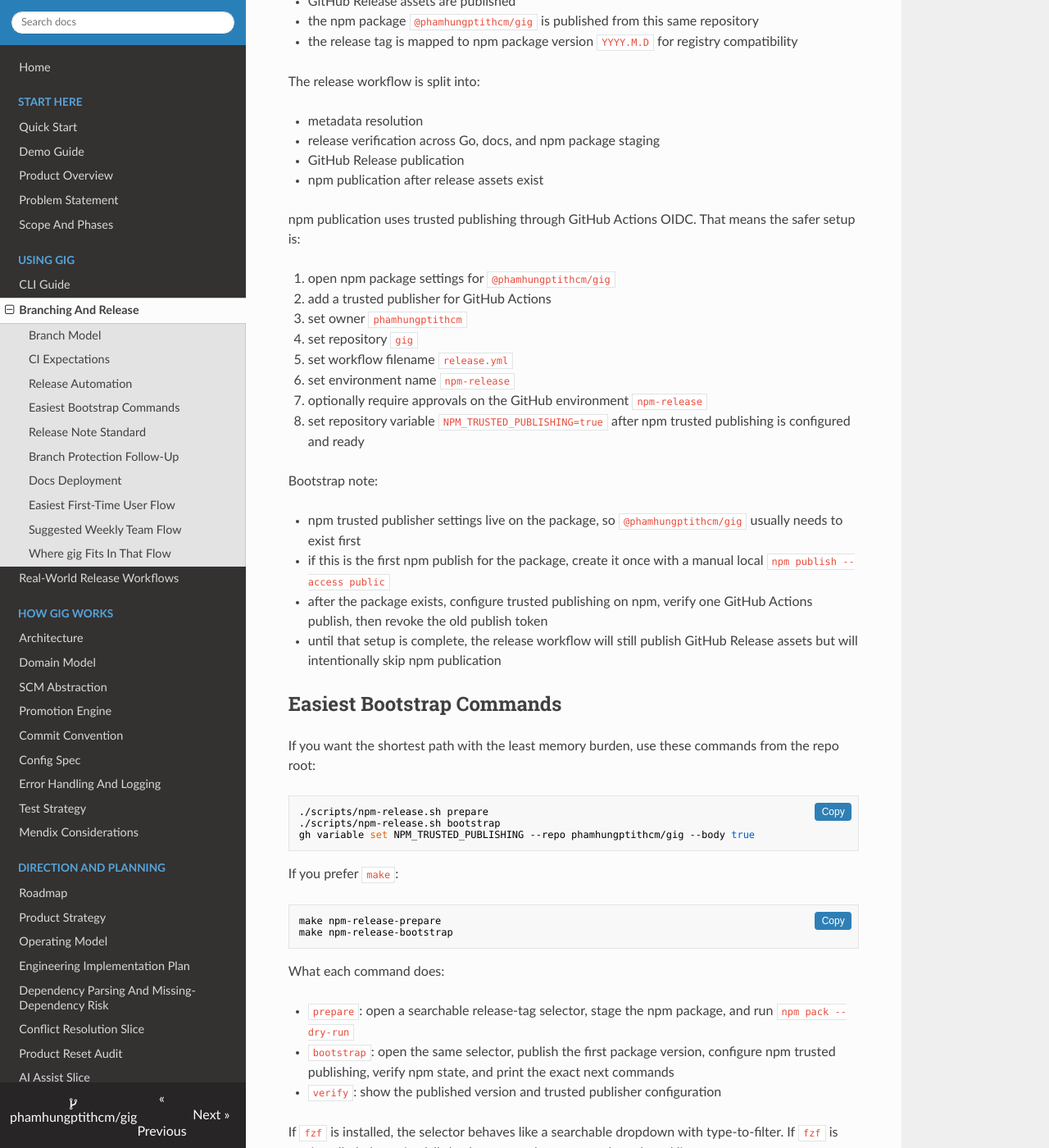
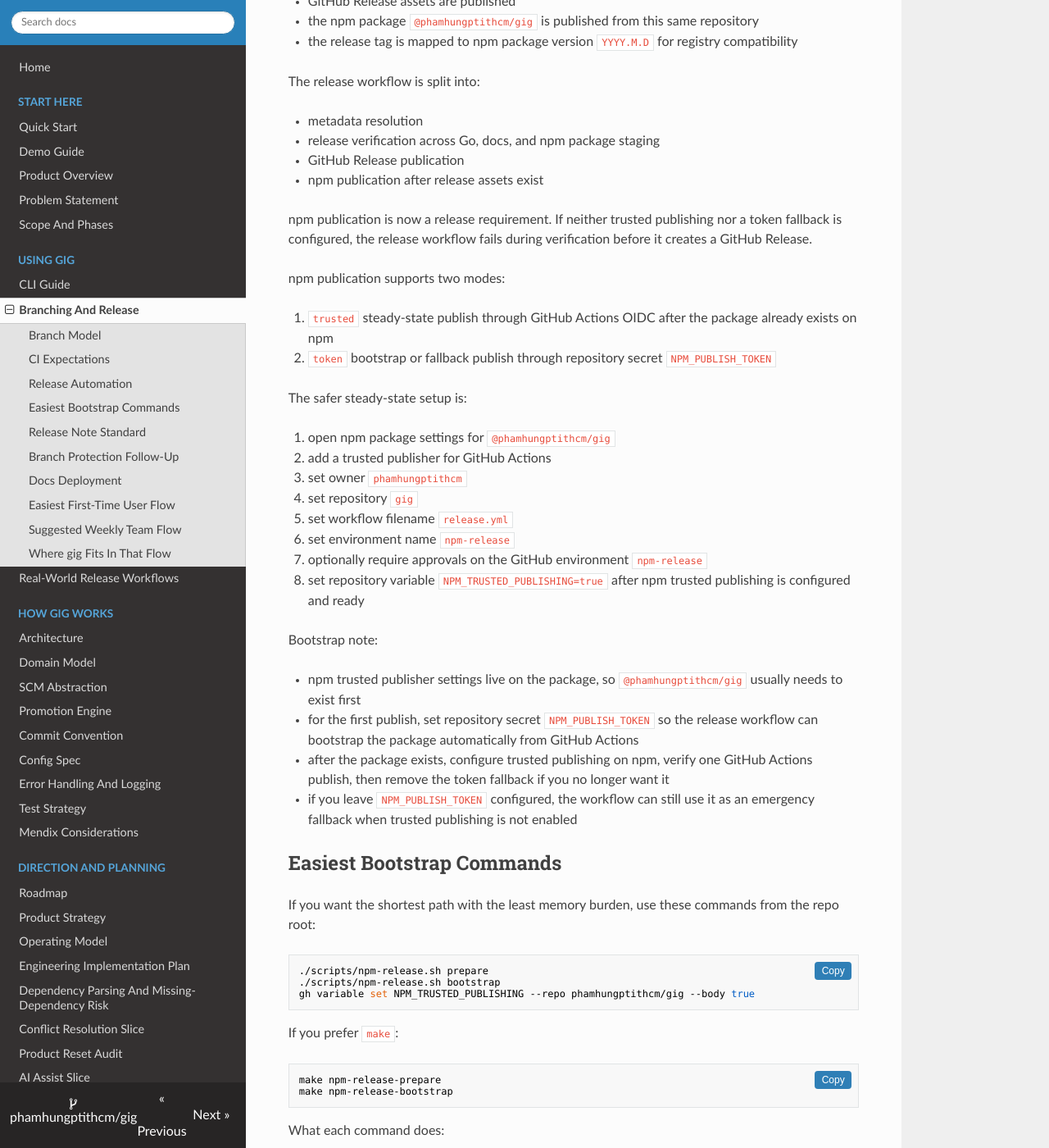
Before and after one commit to phamhungptithcm/gig, an MkDocs documentation site: the page built from docs/15-branching-and-release.md, in a window 1280 px wide and 1400 px high, scrolled down 755 px. Shown: the whole window at 82% size. Built offline with MkDocs 1.6.1, drawn with Linux system fonts in a browser that asks for light colours; nearby versions of some CDN libraries; some of the changed text lies outside the part shown.

Commit message:
ci(release): require npm publish on main releases
- resolve npm publish mode from trusted publishing or NPM_PUBLISH_TOKEN fallback
- fail release verification before GitHub release creation when npm publish is not configured
- document the first-publish bootstrap path and honest install expectations until the package exists

```diff
--- a/docs/15-branching-and-release.md
+++ b/docs/15-branching-and-release.md
@@ -34,8 +34,17 @@
 - GitHub Release publication
 - npm publication after release assets exist
 
-npm publication uses trusted publishing through GitHub Actions OIDC.
-That means the safer setup is:
+npm publication is now a release requirement.
+If neither trusted publishing nor a token fallback is configured, the release workflow fails during verification before it creates a GitHub Release.
+
+npm publication supports two modes:
+
+1. `trusted`
+   steady-state publish through GitHub Actions OIDC after the package already exists on npm
+2. `token`
+   bootstrap or fallback publish through repository secret `NPM_PUBLISH_TOKEN`
+
+The safer steady-state setup is:
 
 1. open npm package settings for `@phamhungptithcm/gig`
 2. add a trusted publisher for GitHub Actions
@@ -49,9 +58,9 @@
 Bootstrap note:
 
 - npm trusted publisher settings live on the package, so `@phamhungptithcm/gig` usually needs to exist first
-- if this is the first npm publish for the package, create it once with a manual local `npm publish --access public`
-- after the package exists, configure trusted publishing on npm, verify one GitHub Actions publish, then revoke the old publish token
-- until that setup is complete, the release workflow will still publish GitHub Release assets but will intentionally skip npm publication
+- for the first publish, set repository secret `NPM_PUBLISH_TOKEN` so the release workflow can bootstrap the package automatically from GitHub Actions
+- after the package exists, configure trusted publishing on npm, verify one GitHub Actions publish, then remove the token fallback if you no longer want it
+- if you leave `NPM_PUBLISH_TOKEN` configured, the workflow can still use it as an emergency fallback when trusted publishing is not enabled
 
 ## Easiest Bootstrap Commands
 
@@ -84,6 +93,7 @@
 - the workflow filename is case-sensitive and must match `release.yml` exactly
 - trusted publishing works on GitHub-hosted runners, which this workflow uses
 - automatic provenance on npm requires a public package published from a public repository
+- the first publish can now be done through GitHub Actions by setting repository secret `NPM_PUBLISH_TOKEN`
 - `package.json` repository metadata must continue to match `https://github.com/phamhungptithcm/gig.git`
 - after the first successful trusted publish, switch the npm package to `Require two-factor authentication and disallow tokens`
 
```
Also changed, not shown: other parts of docs/15-branching-and-release.md (+1 -1 lines), README.md (+3 -1 lines), docs/00-product-overview.md (+3 -1 lines), docs/03-cli-spec.md (+1 -0 lines), docs/19-quickstart.md (+3 -0 lines), 3 other files.
